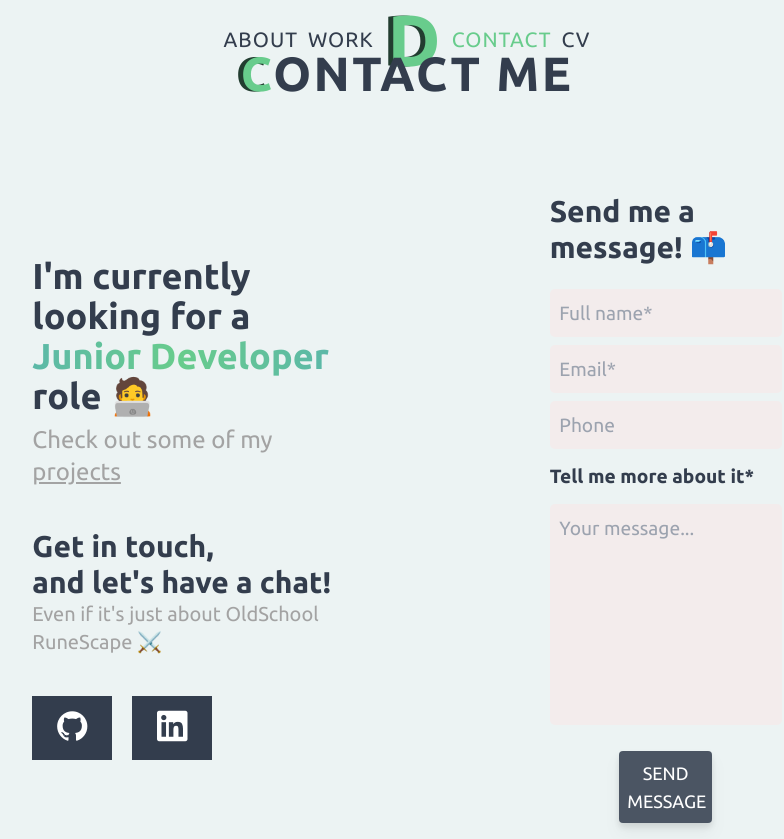
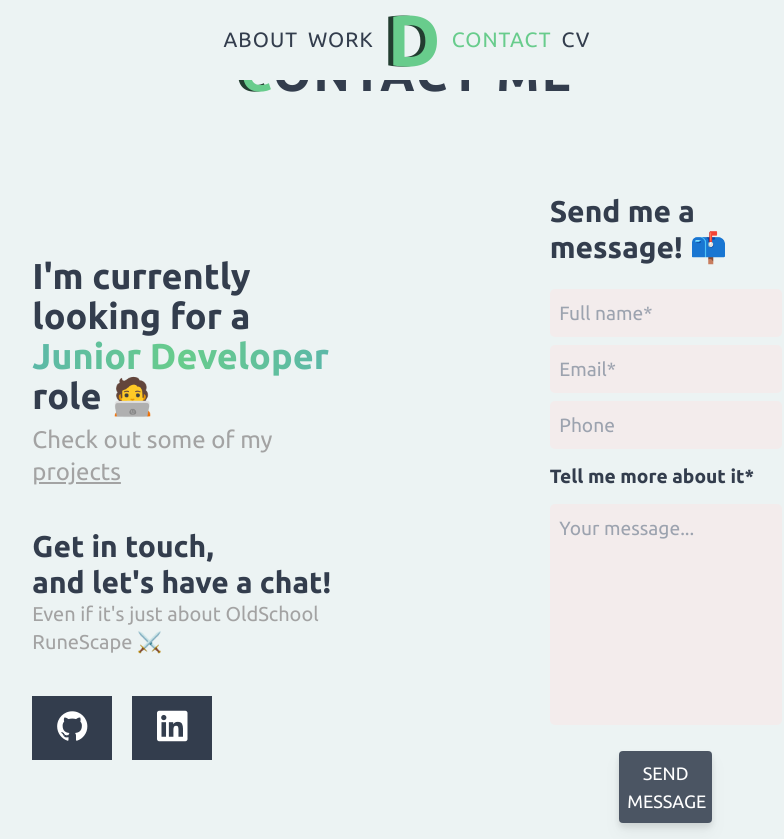
Before and after one commit to Deehjay/portfolio, a Vue app: page /contact in a window 1280 px wide. Shown: the whole page, without its empty margins (233-1017 px from the left). Built offline with nearby package versions, Linux system fonts and the light colour scheme.

Commit message:
Styling for nav - make sticky on devices that scroll

```diff
--- a/src/components/Nav.vue
+++ b/src/components/Nav.vue
@@ -1,18 +1,20 @@
 <template>
   <nav class="p-10 tracking-wider">
     <router-link
+      aria-label="About page"
       class="hover-underline-animation text-neutralColour"
       to="/about"
       >About</router-link
     >
     <router-link
+      aria-label="Projects page"
       class="hover-underline-animation text-neutralColour"
       id="nav-2nd-child"
       to="/work"
       >Work</router-link
     >
     <div class="name-accent-container">
-      <router-link to="/"
+      <router-link to="/" aria-label="Home page"
         ><span
           class="text-7xl font-sans font-bold name-accent glow laptop:text-6xl"
           >D</span
@@ -21,11 +23,13 @@
     </div>
 
     <router-link
+      aria-label="Contact page"
       class="hover-underline-animation text-neutralColour"
       to="/contact"
       >Contact</router-link
     >
     <a
+      aria-label="My CV"
       class="hover-underline-animation text-neutralColour"
       href="/CV/Daniel-James-CV.pdf"
       target="_blank"
@@ -44,6 +48,10 @@ nav {
   text-transform: uppercase;
   animation: fadeIn 0.8s;
   font-size: 1.3rem;
+  position: sticky;
+  top: 0;
+  z-index: 999;
+  background-color: #ecf3f3;
 }
 
 #nav-2nd-child {
```
